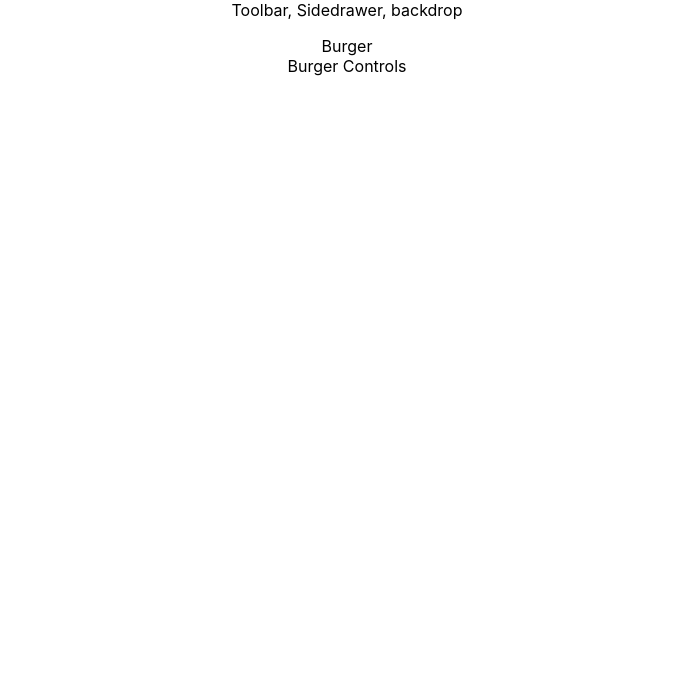
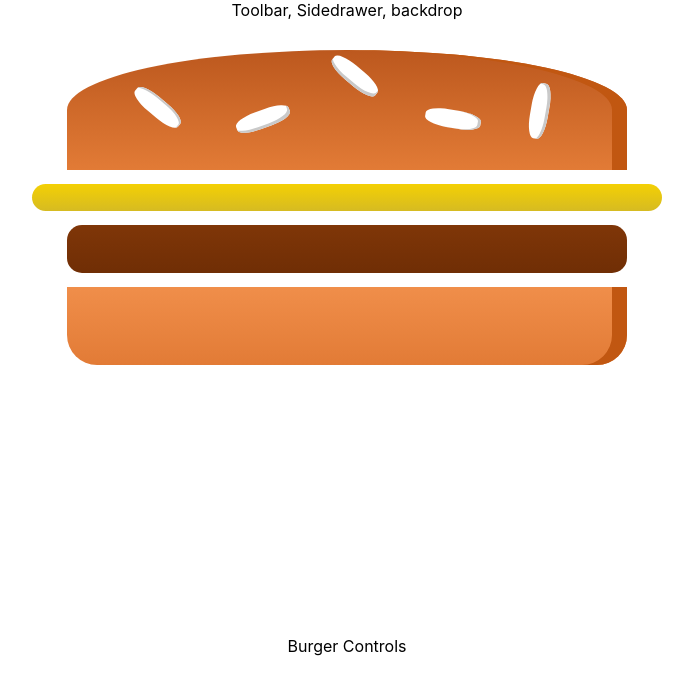
Before and after one commit to samon03/React-Udemy, a React (Create React App) app: page / in a window 1280 px wide. Shown: the top 694 px of the page, without its empty margins (293-986 px from the left). Built offline with nearby package versions, Linux system fonts and the light colour scheme.

Commit message:
control component

```diff
--- a/package.json
+++ b/package.json
@@ -6,6 +6,8 @@
     "@testing-library/jest-dom": "^5.14.1",
     "@testing-library/react": "^11.2.7",
     "@testing-library/user-event": "^12.8.3",
+    "prop-type": "^0.0.1",
+    "prop-types": "^15.7.2",
     "react": "^17.0.2",
     "react-dom": "^17.0.2",
     "react-scripts": "4.0.3",
--- a/src/components/Burger/Burger.js
+++ b/src/components/Burger/Burger.js
@@ -0,0 +1,17 @@
+import React from 'react';
+import classes from './Burger.module.css';
+
+import Ingredient from '../Burger/Ingredients/Ingredients';
+
+const burger = (props) => {
+   return (
+      <div className={classes.Burger}>
+         <Ingredient type="bread-top" />
+         <Ingredient type="cheese" />
+         <Ingredient type="meat" />
+         <Ingredient type="bread-bottom" />
+      </div>
+   );
+}
+
+export default burger;
--- /dev/null
+++ b/src/components/Burger/Burger.module.css
@@ -0,0 +1,30 @@
+.Burger {
+    width: 100%;
+    margin: auto;
+    height: 250px;
+    overflow: auto;
+    text-align: center;
+    font-weight: bold;
+    font-size: 1.2rem;
+}
+
+@media (min-width: 500px) and (min-height: 400px) {
+    .Burger {
+         width: 350px;
+         height: 300px;
+    }
+}
+
+@media (min-width: 500px) and (min-height: 401px) {
+    .Burger {
+         width: 450px;
+         height: 400px;
+    }
+}
+
+@media (min-width: 1000px) and (min-height: 700px) {
+    .Burger {
+         width: 700px;
+         height: 600px;
+    }
+ }
--- a/src/components/Burger/Ingredients/Ingredients.js
+++ b/src/components/Burger/Ingredients/Ingredients.js
@@ -1,9 +1,13 @@
-import classes from './Ingredient.module.css';
+import React, { Component } from 'react';
 
-const ingredient = (props) => {
+import classes from './Ingredients.module.css';
+import PropTypes from 'prop-types';
+
+class Ingredient extends Component {
+    render() {
         let ingredient = null;
 
-   switch(props.type) {
+        switch(this.props.type) {
              case('bread-bottom'):
                 ingredient = <div className={classes.BreadBottom}></div>
                 break;
@@ -34,4 +38,10 @@
         return ingredient;
     }
 
-export default ingredient;
+}
+
+Ingredient.propTypes = {
+    type: PropTypes.string.isRequired
+ };
+
+export default Ingredient;
--- a/src/containers/BurgerBuilder/BurgerBuilder.js
+++ b/src/containers/BurgerBuilder/BurgerBuilder.js
@@ -1,11 +1,13 @@
 import React, { Component } from 'react';
 import Aux from '../../hoc/Auxiliry';
+
+import Burger from '../../components/Burger/Burger';
 
 class BurgerBuilder extends Component {
     render() {
         return (
            <Aux>
-               <div>Burger</div>
+               <Burger />
                <div>Burger Controls</div>
            </Aux>
         );
```
Also changed, not shown: 1 other file (tests, documents, lock files or other folders). Lines whose indentation alone changed are shown as unchanged.
